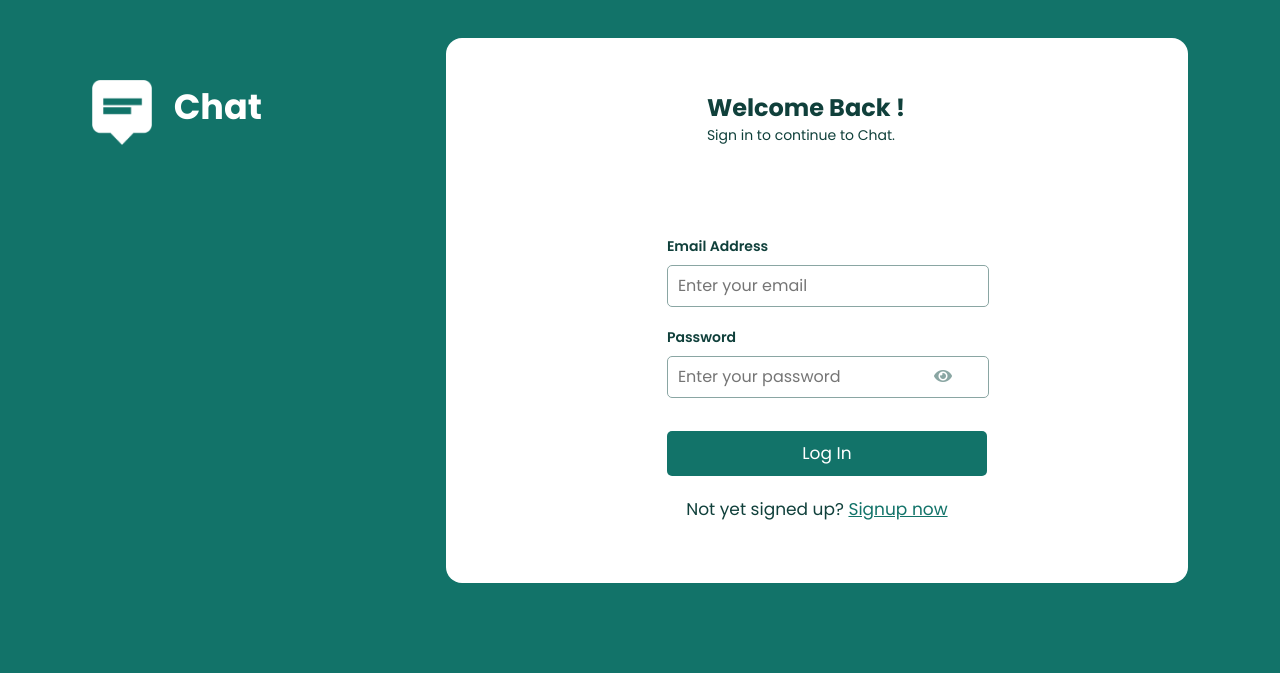
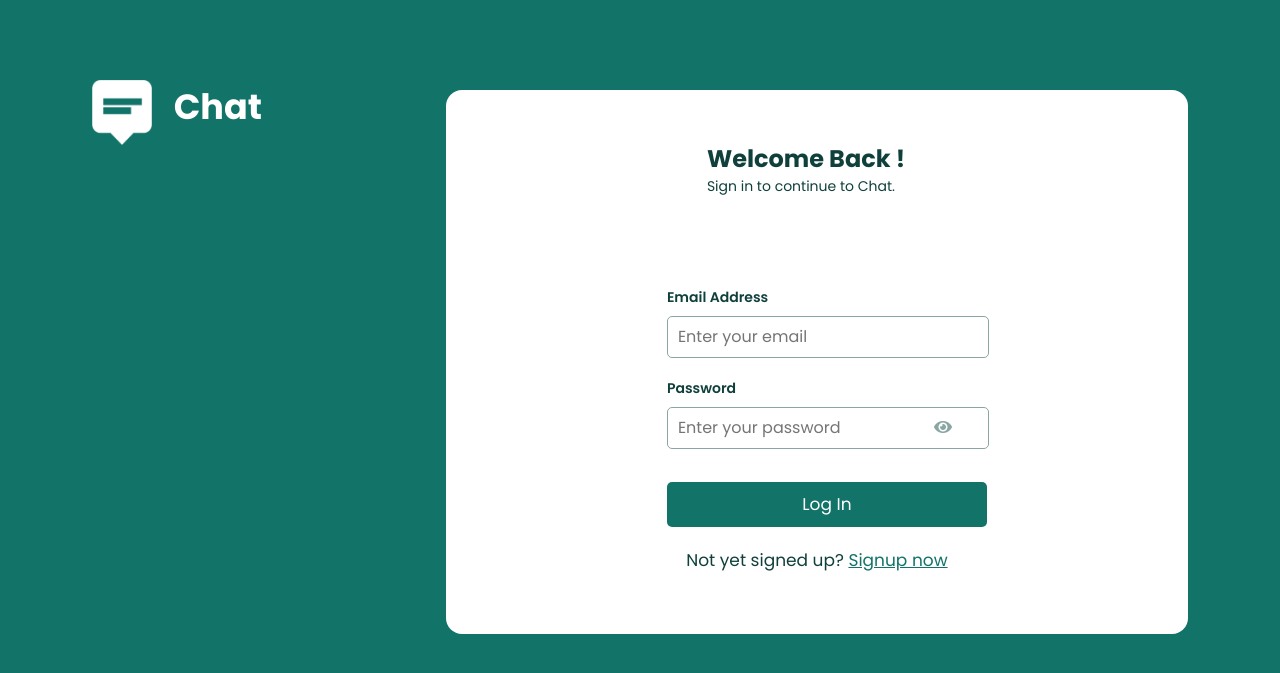
Before and after one commit to da-nielh/real-time-chat-app, a PHP site: page /login.php in a window 1280 px wide. Shown: the top 673 px of the page. Run offline with PHP 8.4, Linux system fonts and the light colour scheme.

Commit message:
adust the login and splash css

```diff
--- a/login.php
+++ b/login.php
@@ -25,7 +25,7 @@
       <img src="./chatapp.png" alt="app logo" />
       <h1>Chat</h1>
     </div>
-    <div class="wrapper">
+    <div class="wrapper login_wrapper">
       <section class="form login">
         <div class="header login_header">
           <h1>Welcome Back !</h1>
--- a/newstyle.css
+++ b/newstyle.css
@@ -50,6 +50,7 @@
 .preloader__logo h1 {
     font-size: 45px;
     color: #fff;
+    margin-left: -10px;
 }
 
 body {
@@ -84,6 +85,10 @@ body {
     border-radius: 16px;
     margin-top: 3%;
     width: 50%;
+}
+
+.login_wrapper {
+    margin-top: 7%;
 }
 
 .wrapperr {
```
